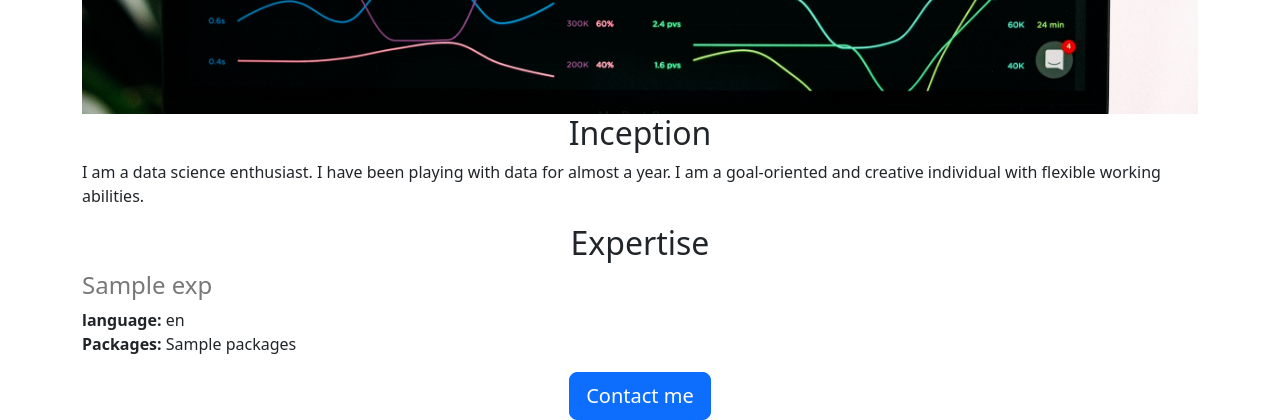
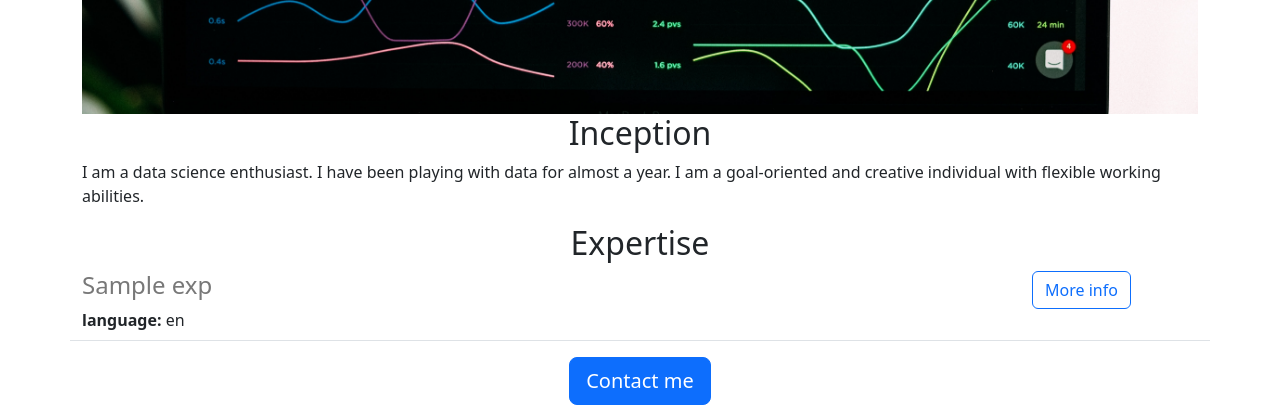
Before and after one commit to Zabidin24/Portfolio-website-v2, a Flask app: template templates/home.html in a window 1280 px wide. Shown: the part 710-1130 px from the top of the page. Run offline with Flask 2, Linux system fonts and the light colour scheme; the template is opened without the code that fills it: most values are stand-ins (such as "Sample title", 1, 10 or a date in 2020).

Commit message:
Organized dynamic rendered data

```diff
--- a/templates/home.html
+++ b/templates/home.html
@@ -19,17 +19,8 @@ src="https://portfoliowebsite.zainabidin24.repl.co/static/Portfolio.jpg" >
   <h2 class="text-center"> Expertise  </h2>
     <div>
       {% for ex in exp%}
-       <div style=" margin-bottom:16px;">
-         <h4 style="color:rgb(120,120,120);margin-
-          bottom:4px;">
-           {{ex['title']}} </h4>
-         <div>
-           <b>language:</b> {{ex['language']}}
-         </div>
-         <div>
-           <b>Packages:</b> {{ex['Packages']}}
-         </div>
-       </div>
+
+   {% include 'jobitem.html' %}
       {% endfor %}
     </div>
   <div style="text-align:center;" >
--- /dev/null
+++ b/templates/jobitem.html
@@ -0,0 +1,18 @@
+ <div class="border-bottom row" style=" margin-bottom:16px;padding-bottom:8px;">
+<div class="col-10">
+<h4 style="color:rgb(120,120,120);margin-
+    bottom:4px;">
+ {{ex['title']}} </h4>
+<div>
+<b>language:</b> {{ex['language']}}
+</div>
+   {%if 'Packages' in ex %}
+<div>
+ <b>Packages:</b> {{ex['Packages']}}
+ </div>
+ {% endif %}
+</div>
+   <div class="col-2">
+   <button type="button" class="btn btn-outline-primary">More info</button>
+</div>
+ </div>
```
